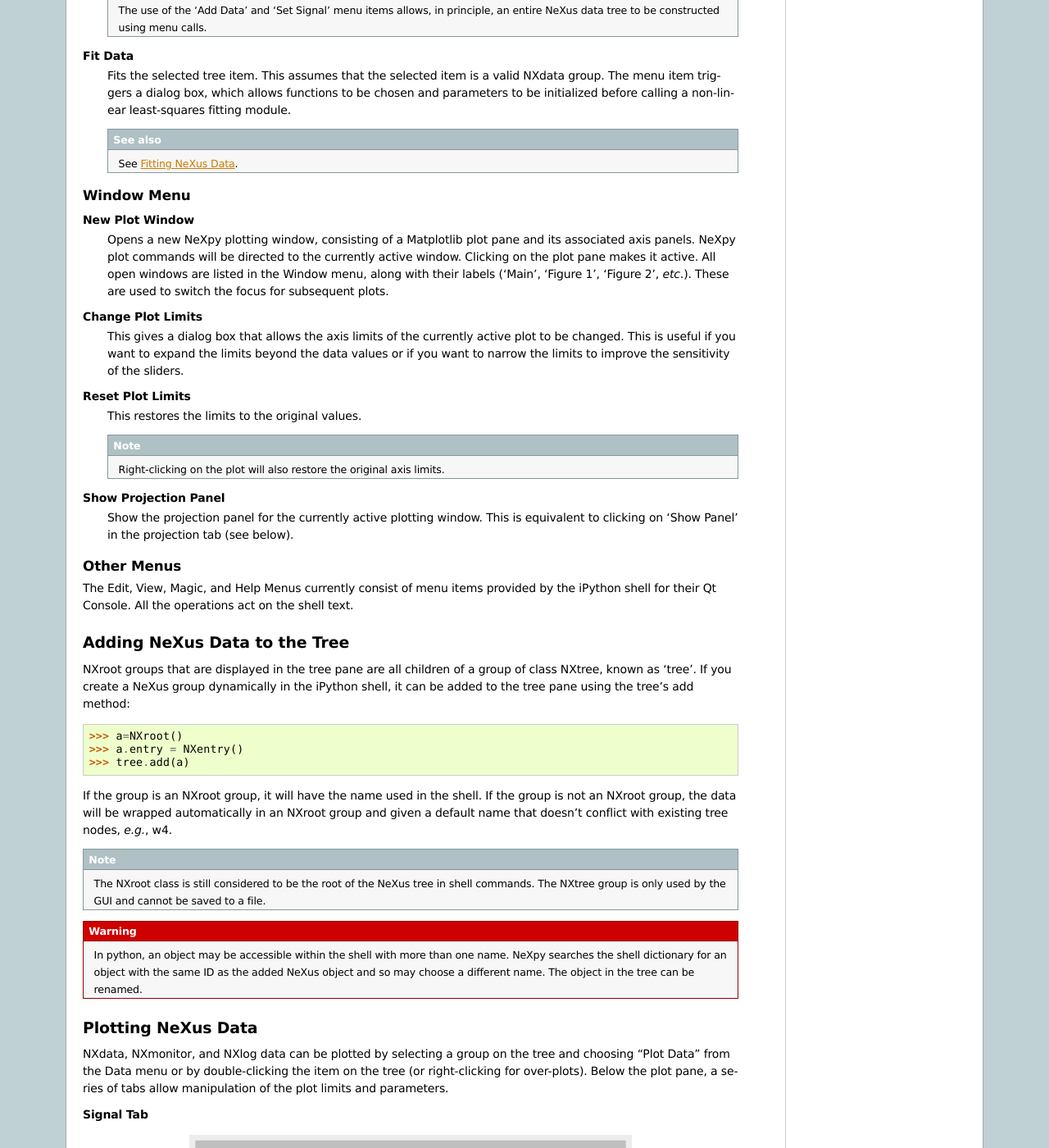
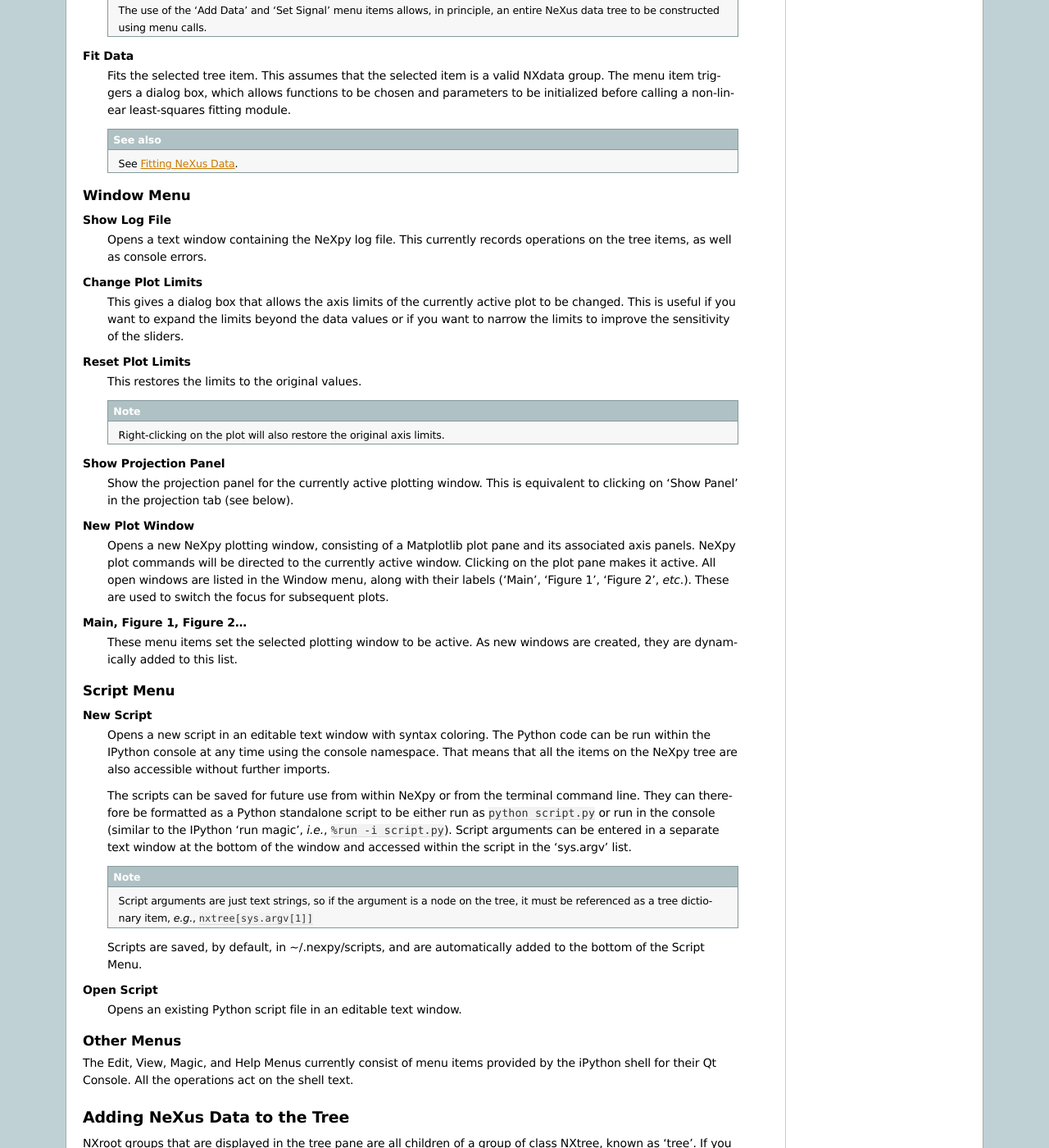
Before and after one commit to nexpy/nexpy, a Sphinx documentation site: the page built from doc/source/pythongui.rst, in a window 1280 px wide and 1400 px high, scrolled down 4241 px. Shown: the whole window at 82% size. Built offline with Sphinx 7.4.7, drawn with Linux system fonts in a browser that asks for light colours.

Commit message:
Updated documentation

```diff
--- a/doc/source/pythongui.rst
+++ b/doc/source/pythongui.rst
@@ -225,13 +225,9 @@
 
 Window Menu
 ^^^^^^^^^^^
-**New Plot Window**
-    Opens a new NeXpy plotting window, consisting of a Matplotlib plot pane and
-    its associated axis panels. NeXpy plot commands will be directed to the
-    currently active window. Clicking on the plot pane makes it active. All
-    open windows are listed in the Window menu, along with their labels ('Main',
-    'Figure 1', 'Figure 2', *etc*.). These are used to switch the focus for
-    subsequent plots.
+**Show Log File**
+    Opens a text window containing the NeXpy log file. This currently records
+    operations on the tree items, as well as console errors.
 
 **Change Plot Limits**
     This gives a dialog box that allows the axis limits of the currently active
@@ -249,6 +245,43 @@
     Show the projection panel for the currently active plotting window. This is
     equivalent to clicking on 'Show Panel' in the projection tab (see below).
 
+**New Plot Window**
+    Opens a new NeXpy plotting window, consisting of a Matplotlib plot pane and
+    its associated axis panels. NeXpy plot commands will be directed to the
+    currently active window. Clicking on the plot pane makes it active. All
+    open windows are listed in the Window menu, along with their labels ('Main',
+    'Figure 1', 'Figure 2', *etc*.). These are used to switch the focus for
+    subsequent plots.
+
+**Main, Figure 1, Figure 2...**
+    These menu items set the selected plotting window to be active. As
+    new windows are created, they are dynamically added to this list.
+
+Script Menu
+^^^^^^^^^^^
+**New Script**
+    Opens a new script in an editable text window with syntax coloring. The
+    Python code can be run within the IPython console at any time using the
+    console namespace. That means that all the items on the NeXpy tree are also
+    accessible without further imports.
+
+    The scripts can be saved for future use from within NeXpy or from the
+    terminal command line. They can therefore be formatted as a Python
+    standalone script to be either run as ``python script.py`` or run in the
+    console (similar to the IPython 'run magic', *i.e.*, ``%run -i script.py``).
+    Script arguments can be entered in a separate text window at the bottom of
+    the window and accessed within the script in the 'sys.argv' list.
+
+    .. note:: Script arguments are just text strings, so if the argument is a
+              node on the tree, it must be referenced as a tree dictionary item,
+              *e.g.*, ``nxtree[sys.argv[1]]``
+
+    Scripts are saved, by default, in ~/.nexpy/scripts, and are automatically
+    added to the bottom of the Script Menu.
+
+**Open Script**
+    Opens an existing Python script file in an editable text window.
+
 Other Menus
 ^^^^^^^^^^^
 The Edit, View, Magic, and Help Menus currently consist of menu items
@@ -263,7 +296,7 @@
 
  >>> a=NXroot()
  >>> a.entry = NXentry()
- >>> tree.add(a)
+ >>> nxtree.add(a)
 
 If the group is an NXroot group, it will have the name used in the shell.
 If the group is not an NXroot group, the data will be wrapped automatically in
```
